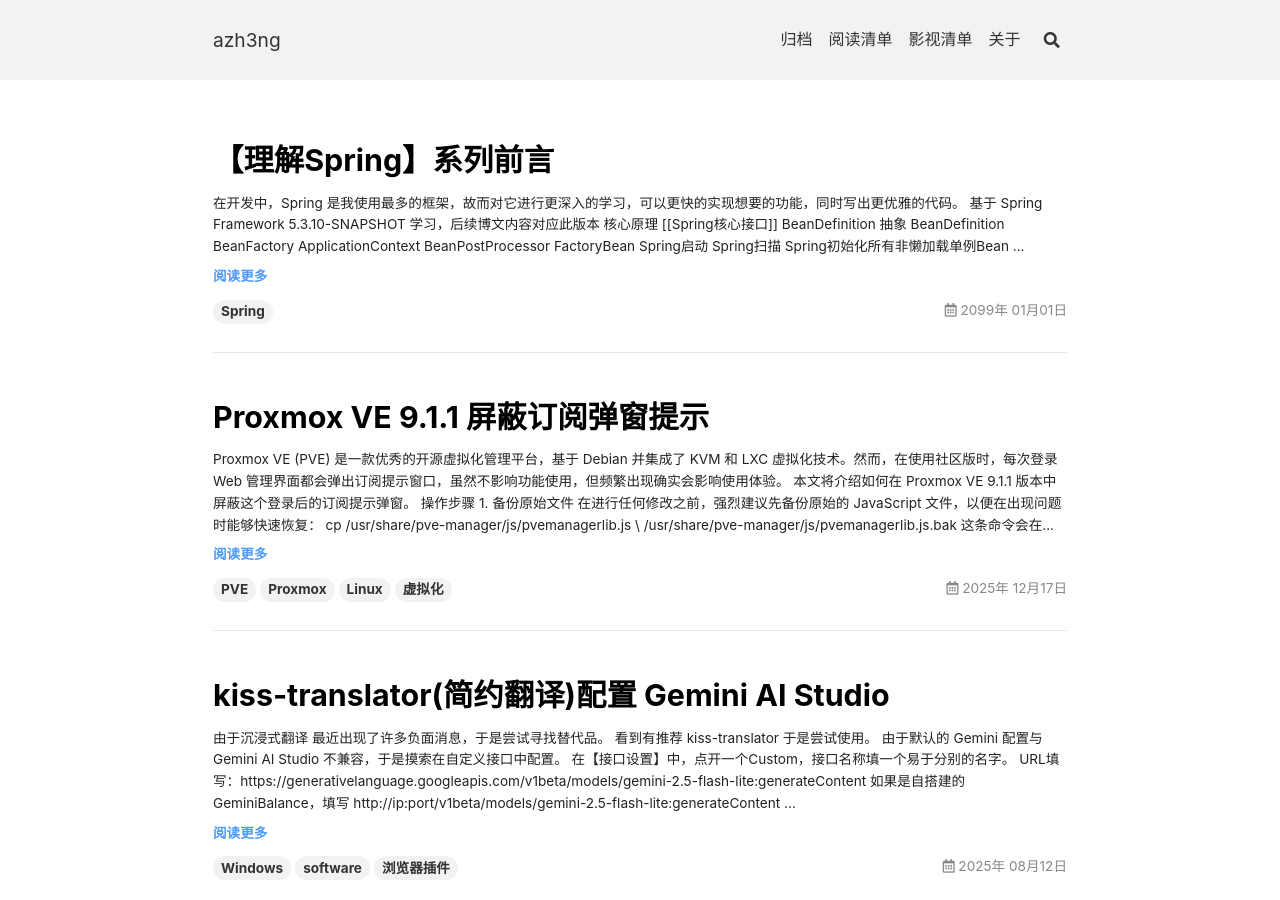
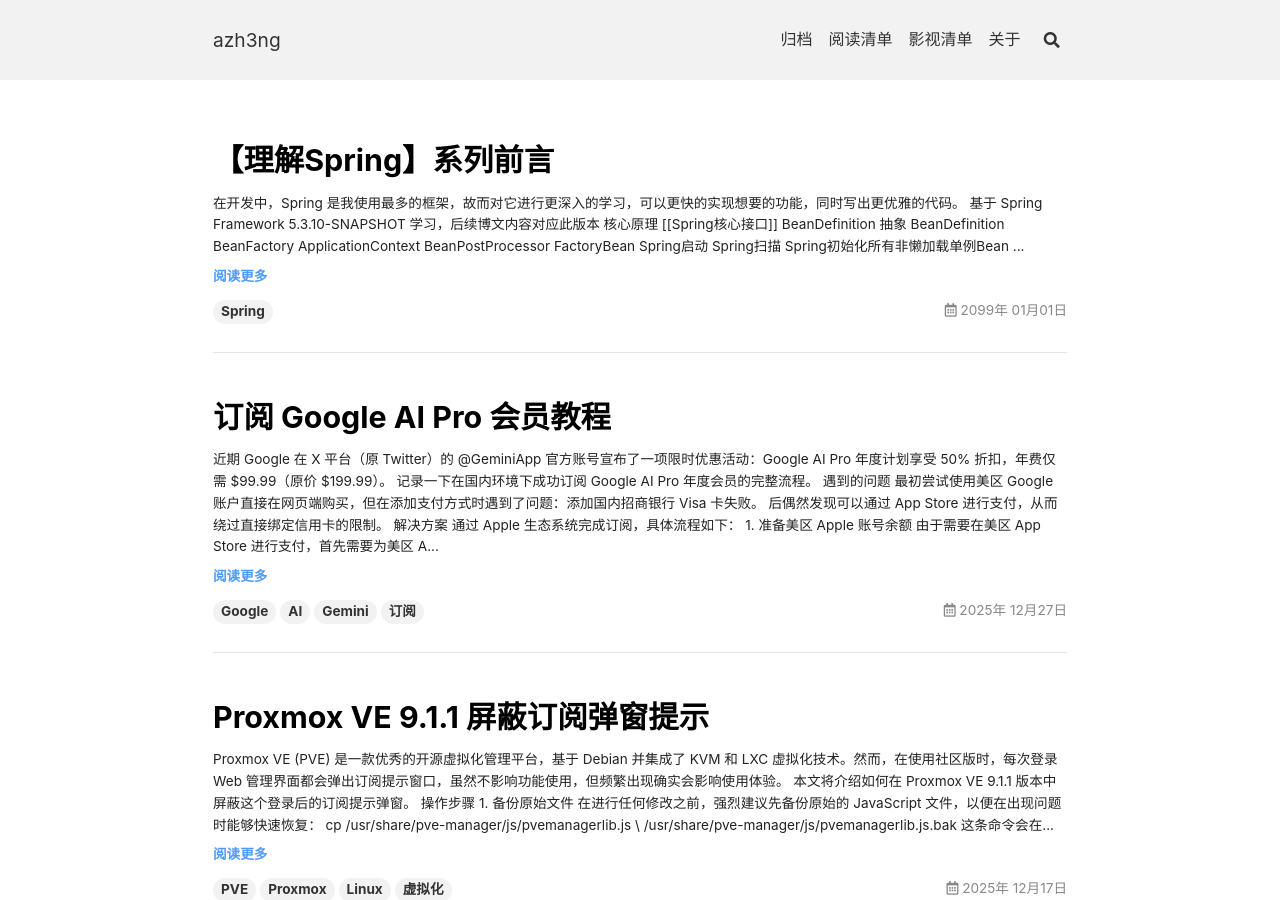
Before and after one commit to azh3ng/azh3ng.github.io, a Jekyll site: the page built from index.html, in a window 1280 px wide and 900 px high. Built offline with Jekyll 4.4.1, drawn with Linux system fonts in a browser that asks for light colours; the list of posts is cut into pages by our own code; some of the changed text lies outside the part shown.

Commit message:
新增博文：订阅 Google AI Pro 会员教程

```diff
--- /dev/null
+++ b/_posts/2025-12-27-subscribe-google-ai-pro.md
@@ -0,0 +1,56 @@
+---
+layout: article
+title: 订阅 Google AI Pro 会员教程
+date: 2025-12-27
+tags: [Google, AI, Gemini, 订阅]
+---
+
+近期 Google 在 X 平台（原 Twitter）的 [@GeminiApp](https://x.com/GeminiApp/status/2003573036818342260?s=20) 官方账号宣布了一项限时优惠活动：Google AI Pro 年度计划享受 50% 折扣，年费仅需 $99.99（原价 $199.99）。
+
+记录一下在国内环境下成功订阅 Google AI Pro 年度会员的完整流程。
+
+## 遇到的问题
+
+最初尝试使用美区 Google 账户直接在网页端购买，但在添加支付方式时遇到了问题：**添加国内招商银行 Visa 卡失败**。
+
+后偶然发现可以通过 App Store 进行支付，从而绕过直接绑定信用卡的限制。
+
+## 解决方案
+
+通过 Apple 生态系统完成订阅，具体流程如下：
+
+### 1. 准备美区 Apple 账号余额
+
+由于需要在美区 App Store 进行支付，首先需要为美区 Apple 账号充值。
+
+访问 [Apple 官网](https://www.apple.com/)购买 **Apple ID 礼品卡**（Gift Card），购买了 $100 的礼品卡，账单信息填写免税州。
+
+购买成功后，使用礼品卡兑换码在美区 Apple 账号中充值。
+
+> 参考教程：[如何购买和使用美区 Apple ID 礼品卡](https://zhuanlan.zhihu.com/p/476434200)
+
+### 2. 下载 Google One APP
+
+使用美区 Apple 账号登录 App Store，搜索并下载 **Google One** 应用。
+
+注意：不是 Gemini APP，而是 Google One APP，Google AI Pro 订阅服务包含在 Google One 会员体系中。
+
+### 3. 订阅 Google AI Pro
+
+1. 打开 Google One APP，登录 Google 账号
+2. 在 APP 中找到 **Google AI Pro** 订阅选项
+3. 选择年度订阅计划，此时可以看到折扣价格：**$99.99/year**
+4. 点击订阅，支付方式会默认使用 **App Store 付款**（之前充值的 Apple 账号余额）
+5. 确认支付，完成订阅
+
+### 4. 验证订阅状态
+
+订阅成功后，重新打开 **Gemini** 网页版或 APP，看到账户已经升级为 **Pro 账户**，正常 Gemini 3、Nano Banana Pro 等。
+
+## 注意事项
+
+1. **地区限制**：Google AI Pro 服务需要在支持的地区使用，建议配合网络工具使用
+2. **Apple 账号**：需要提前准备好美区 Apple 账号，如果没有可以自行注册
+3. **汇率与税费**：实际支付金额可能因汇率和税费略有差异，建议礼品卡充值时多准备一些余额
+4. **订阅管理**：订阅后可以在 App Store 的订阅管理中查看和管理 Google AI Pro 订阅
+5. **续费提醒**：年度订阅到期后会自动续费，如需取消请提前在 App Store 中关闭自动续费
```
Also changed, not shown: reading-list.md (+1 -3 lines).
